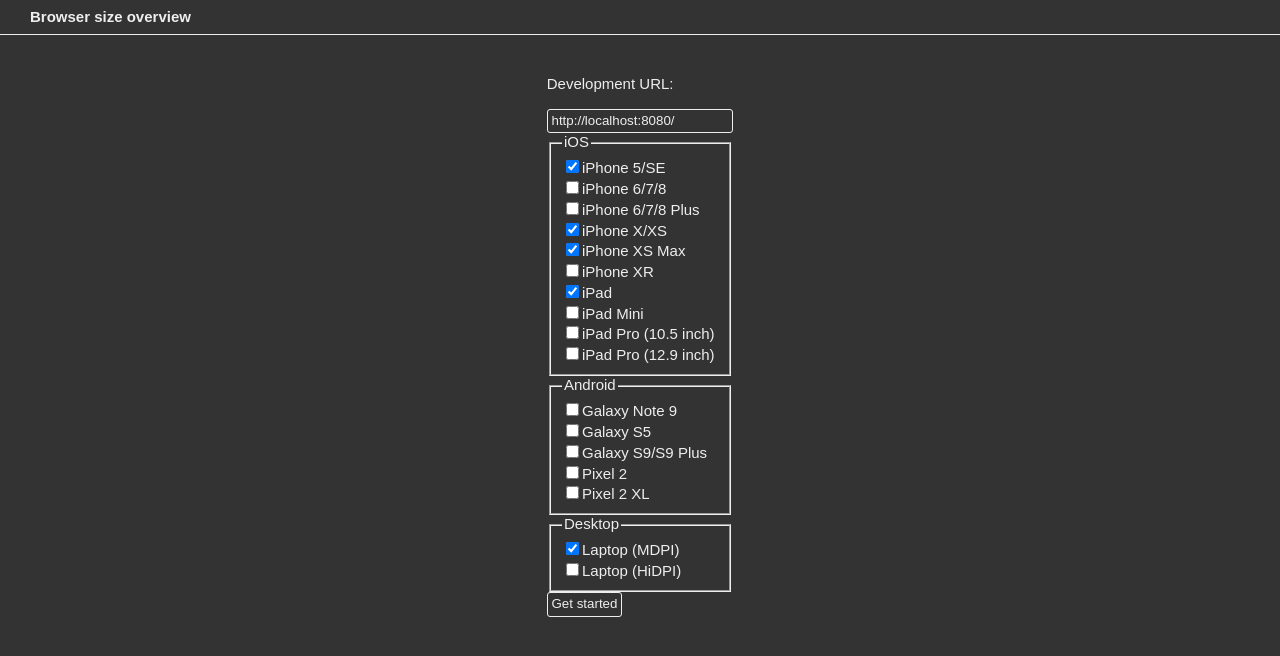
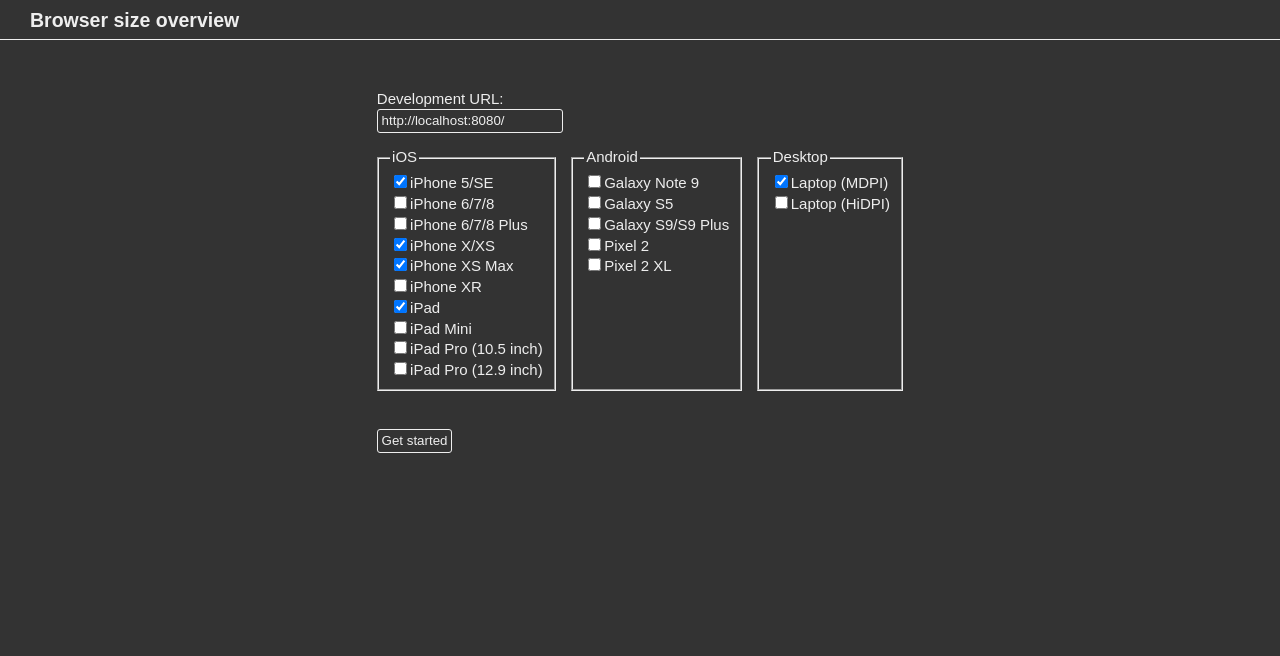
Before and after one commit to shwilliam/browser-size-overview, a React (Create React App) app: page / in a window 1280 px wide. Shown: the top 656 px of the page. Built offline with nearby package versions, Linux system fonts and the light colour scheme.

Commit message:
style tweaks

```diff
--- a/src/components/Frame.js
+++ b/src/components/Frame.js
@@ -1,9 +1,7 @@
 import React, {useState} from 'react'
 import SizeForm from './SizeForm'
-import {useBrowserWindows} from '../hooks'
 
 const Frame = ({idx, src, name, width, height}) => {
-  const {setOpenWindows} = useBrowserWindows()
   const [isEditingDimensions, setIsEditingDimensions] = useState(false)
   const toggleDimensionsForm = () => setIsEditingDimensions(s => !s)
 
@@ -24,7 +22,7 @@ const Frame = ({idx, src, name, width, height}) => {
           )}
 
           <button
-            class="frame__edit-btn"
+            className="frame__edit-btn"
             type="button"
             onClick={toggleDimensionsForm}
           >
--- a/src/styles.css
+++ b/src/styles.css
@@ -6,6 +6,10 @@ body {
   margin: 0;
   padding: 0;
   height: 100%;
+}
+
+p {
+  margin: 0;
 }
 
 #root {
@@ -50,7 +54,7 @@ input {
 }
 
 .site__title {
-  font-size: 1rem;
+  font-size: 1.3rem;
   margin: 0;
 }
 
@@ -59,12 +63,25 @@ input {
   display: flex;
   justify-content: center;
   align-items: center;
-  padding: 2rem 0 1rem 0;
+  padding: 4rem 0 1rem 0;
 }
 
 .site__options {
   margin: 2rem auto;
   max-width: 600px;
+}
+
+.site__options-fieldset {
+  margin: 1rem 0;
+}
+
+.site__options-fieldset + .site__options-fieldset {
+  margin-left: 1rem;
+}
+
+.site__options-fieldset-container {
+  display: flex;
+  margin-bottom: 1.5rem;
 }
 
 .site__floating-action {
@@ -114,6 +131,7 @@ input {
 }
 
 .frame__window {
+  margin-top: 1rem;
   border: 2px solid #d2d2d2;
 }
 
```
